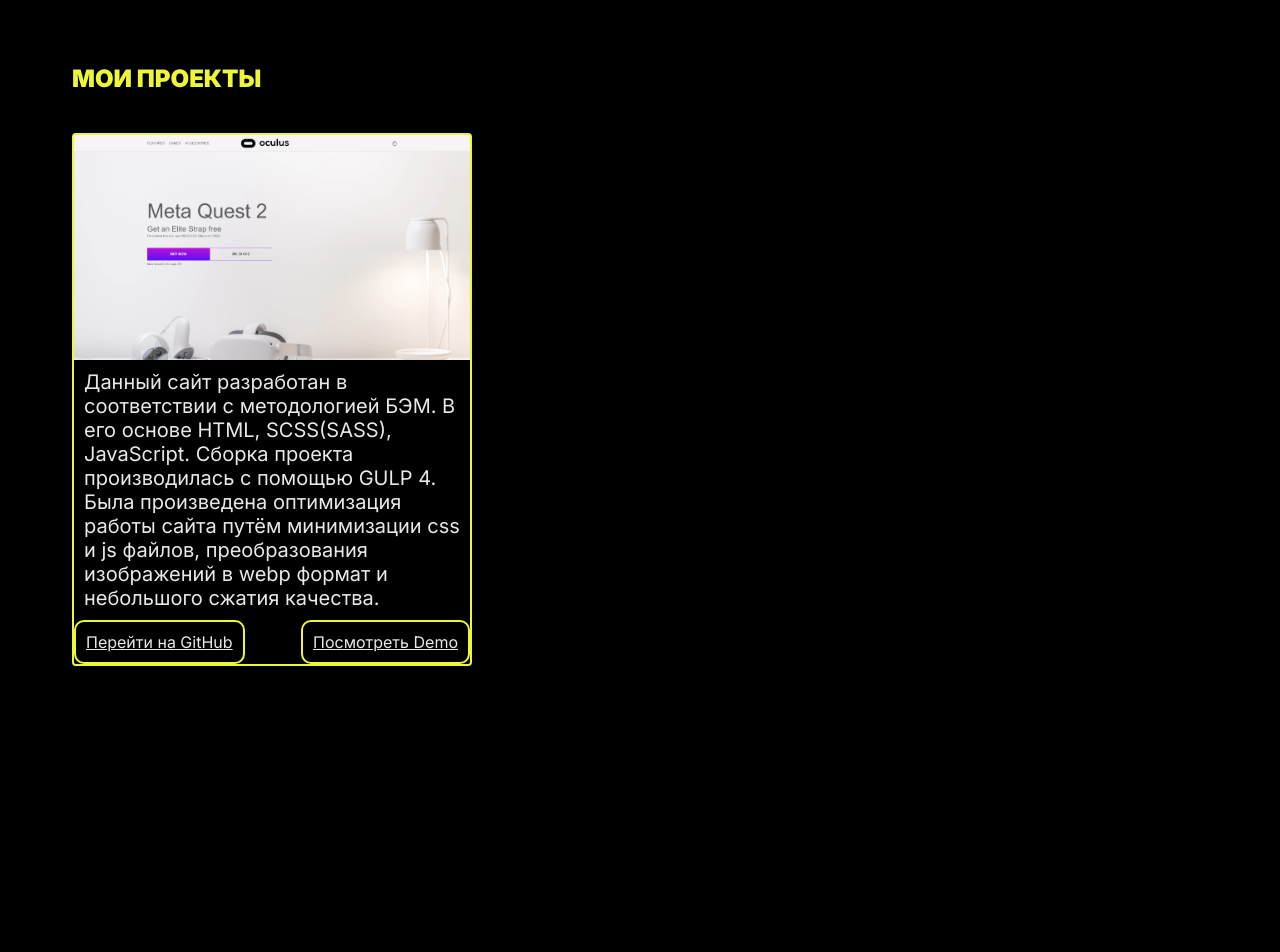
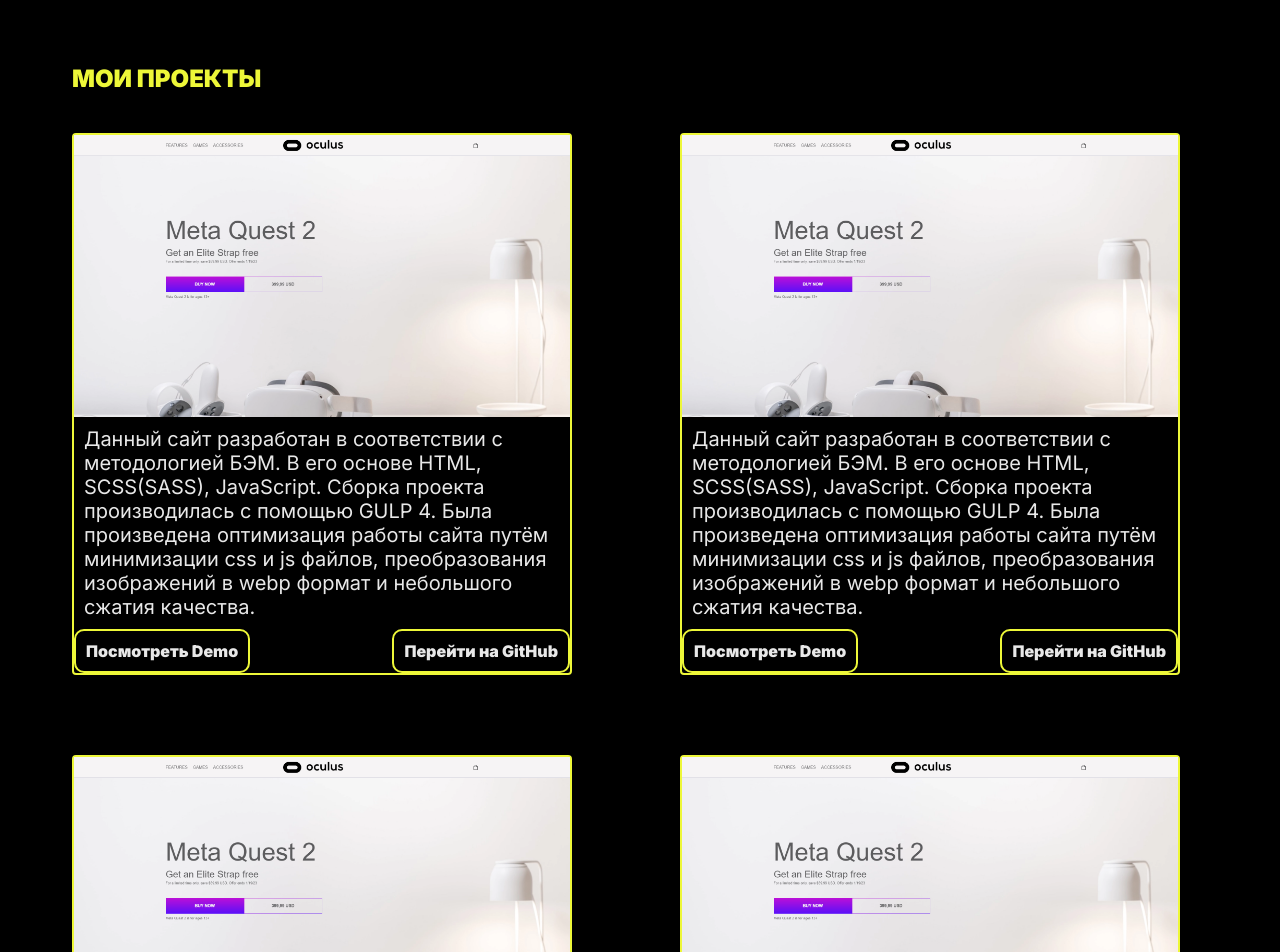
Before and after one commit to KrashheR/krashher-website, a React (Create React App) app: page / in a window 1280 px wide. Shown: the part 800-1752 px from the top of the page. Before the commit the page ends 1688 px from the top, so only its background shows below. Built offline with nearby package versions, Linux system fonts and the light colour scheme.

Commit message:
Modified StyledProjectsGrid to add grid view

```diff
--- a/src/components/card/card.jsx
+++ b/src/components/card/card.jsx
@@ -4,7 +4,7 @@ import Button, { ButtonType } from "../button/button";
 import { ButtonContainer } from "../button/styled";
 
 
-function Card ( {data} ) {
+function Card ({ data }) {
 
   return (
     <StyledCard>
@@ -12,9 +12,10 @@ function Card ( {data} ) {
       <StyledDescription>
         {data.description}
       </StyledDescription>
+
       <StyledLinksContainer>
+        <StyledDemoLink href={data.demo} target="_blank">Посмотреть Demo</StyledDemoLink>
         <StyledGithubLink href={data.github} target="_blank">Перейти на GitHub</StyledGithubLink>
-        <StyledDemoLink href={data.demo} target="_blank">Посмотреть Demo</StyledDemoLink>
       </StyledLinksContainer>
     </StyledCard>
   );
--- a/src/components/card/styled.js
+++ b/src/components/card/styled.js
@@ -3,14 +3,14 @@ import styled from "styled-components";
 export const StyledCard = styled.div`
   display: flex;
   flex-direction: column;
-  max-width: 400px;
+  max-width: 500px;
   border: 2px solid ${(props) => props.theme.colors.primary};
   border-radius: 4px;
 `;
 
 export const StyledImage = styled.img`
-  max-width: 400px;
-  max-height: 400px;
+  max-width: 500px;
+  max-height: 500px;
 
 `;
 
@@ -26,6 +26,8 @@ export const StyledGithubLink = styled.a`
   padding: 10px;
   border: 2px solid ${(props) => props.theme.colors.primary};
   border-radius: 10px;
+  font-weight: 600;
+  text-decoration: none;
 `;
 
 export const StyledDemoLink = styled.a`
@@ -33,6 +35,8 @@ export const StyledDemoLink = styled.a`
   padding: 10px;
   border: 2px solid ${(props) => props.theme.colors.primary};
   border-radius: 10px;
+  font-weight: 600;
+  text-decoration: none;
 `;
 
 export const StyledLinksContainer = styled.div`
--- a/src/components/projects/projects.jsx
+++ b/src/components/projects/projects.jsx
@@ -10,6 +10,10 @@ function Projects () {
       <Title level={TitleLevel.H2} color={TitleColor.PRIMARY}>МОИ ПРОЕКТЫ</Title>
       <StyledProjectsGrid>
         <Card data={Data[0]}/>
+        <Card data={Data[0]}/>
+        <Card data={Data[0]}/>
+        <Card data={Data[0]}/>
+        <Card data={Data[0]}/>
       </StyledProjectsGrid>
     </StyledProjects>
   );
--- a/src/components/projects/styled.js
+++ b/src/components/projects/styled.js
@@ -6,6 +6,8 @@ export const StyledProjects = styled.section`
 `;
 
 export const StyledProjectsGrid = styled.div`
+  display: grid;
   margin-top: 40px;
-  display: grid;
+  grid-template-columns: 1fr 1fr;
+  gap: 80px;
 `;
--- a/src/components/title/title.jsx
+++ b/src/components/title/title.jsx
@@ -15,7 +15,7 @@ export const TitleColor = {
   GRAY: "gray"
 }
 
-function Title ({level, color, children}) {
+function Title ({ level, color, children }) {
 
   return(
     <StyledTitle as={`h${level}`} $color = {color}> {children} </StyledTitle>
```
